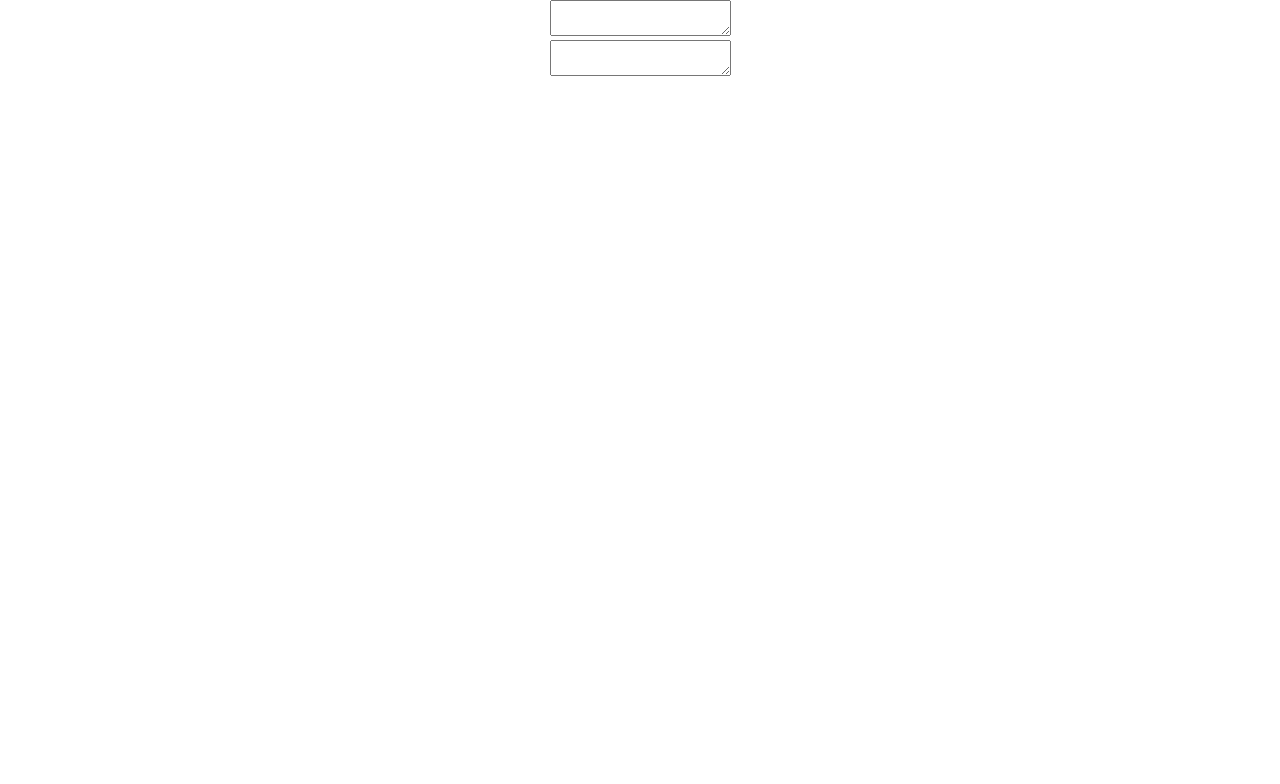
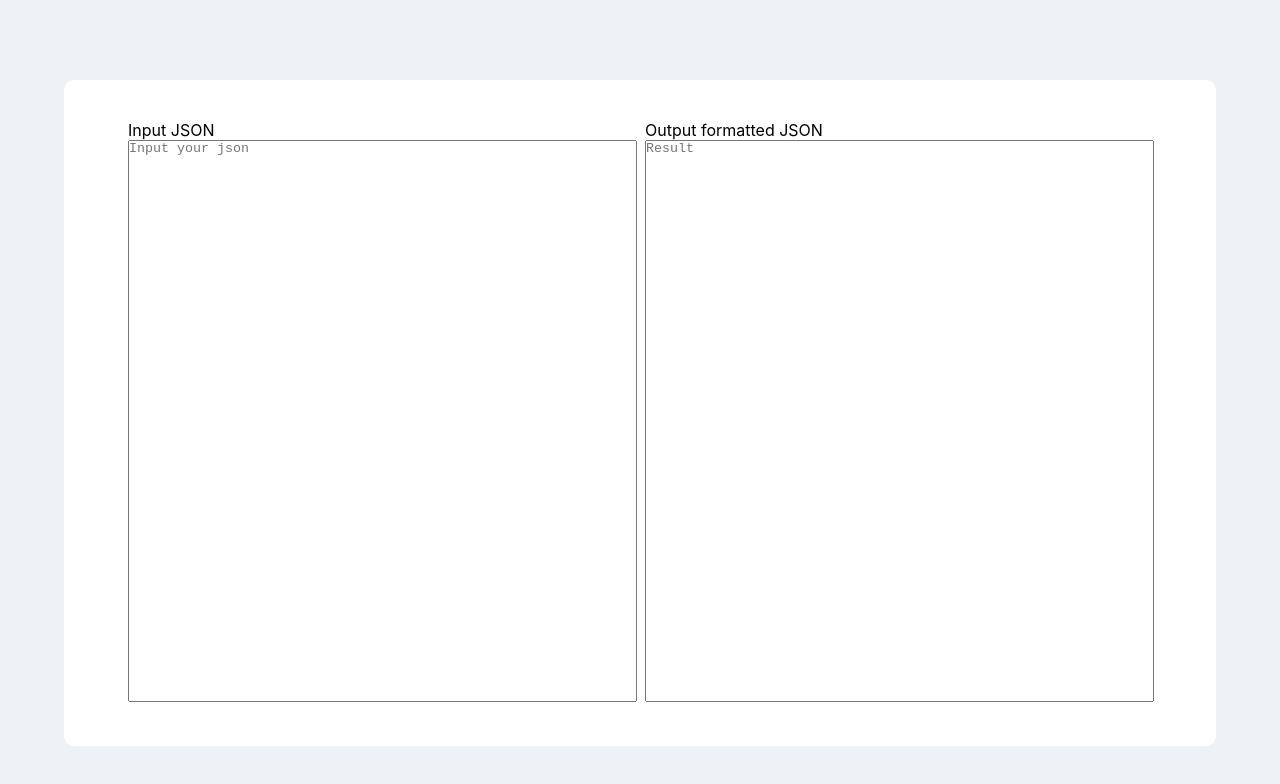
Before and after one commit to Azu0925/json-format, a React (Create React App) app: page / in a window 1280 px wide. Shown: the top 784 px of the page. Built offline with nearby package versions, Linux system fonts and the light colour scheme.

Commit message:
feature: ベータ版

```diff
--- a/src/App.css
+++ /dev/null
@@ -1,38 +0,0 @@
-.App {
-  text-align: center;
-}
-
-.App-logo {
-  height: 40vmin;
-  pointer-events: none;
-}
-
-@media (prefers-reduced-motion: no-preference) {
-  .App-logo {
-    animation: App-logo-spin infinite 20s linear;
-  }
-}
-
-.App-header {
-  background-color: #282c34;
-  min-height: 100vh;
-  display: flex;
-  flex-direction: column;
-  align-items: center;
-  justify-content: center;
-  font-size: calc(10px + 2vmin);
-  color: white;
-}
-
-.App-link {
-  color: #61dafb;
-}
-
-@keyframes App-logo-spin {
-  from {
-    transform: rotate(0deg);
-  }
-  to {
-    transform: rotate(360deg);
-  }
-}
--- a/src/App.tsx
+++ b/src/App.tsx
@@ -1,21 +1,27 @@
 import React, { useState } from 'react'
-import { Textarea } from '@chakra-ui/react'
-import './App.css'
+import { Box, Flex, Textarea, Text } from '@chakra-ui/react'
+import { Header } from './components/headers/Header'
 
 function App() {
   const [jsonText, setJsonText] = useState('')
   const handleChangeInputText = (e: React.ChangeEvent<HTMLTextAreaElement>) =>
     setJsonText(JSON.stringify(JSON.parse(e.target.value), null, 2))
+
   return (
     <div className="App">
-      <div>
-        <form>
-          <Textarea onChange={handleChangeInputText} />
-        </form>
-      </div>
-      <div>
-        <Textarea value={jsonText} readOnly />
-      </div>
+      <Header />
+      <Box w="80vw" p="5vh 5vw" m="0 auto" rounded="10" bgColor="white">
+        <Flex w="100%">
+          <Box w="50%" mr="10px">
+            <Text>Input JSON</Text>
+            <Textarea onChange={handleChangeInputText} w="100%" h="70vh" placeholder="Input your json" resize="none" />
+          </Box>
+          <Box w="50%">
+            <Text>Output formatted JSON</Text>
+            <Textarea value={jsonText} w="100%" h="70vh" placeholder="Result" resize="none" readOnly />
+          </Box>
+        </Flex>
+      </Box>
     </div>
   )
 }
--- /dev/null
+++ b/src/components/headers/Header.tsx
@@ -0,0 +1,15 @@
+import { Box, HStack, Text } from '@chakra-ui/react'
+import React from 'react'
+
+export const Header = () => {
+  return <Box h="10vh"></Box>
+  /*return (
+    <Box h="10vh">
+      <HStack h="100%" ml="10px">
+        <Text color="gray.200" fontSize="large">
+          JSON shaping
+        </Text>
+      </HStack>
+    </Box>
+  )*/
+}
--- a/src/index.css
+++ b/src/index.css
@@ -1,9 +1,14 @@
+* {
+  margin: 0;
+  padding: 0;
+}
 body {
   margin: 0;
   font-family: -apple-system, BlinkMacSystemFont, 'Segoe UI', 'Roboto', 'Oxygen', 'Ubuntu', 'Cantarell', 'Fira Sans',
     'Droid Sans', 'Helvetica Neue', sans-serif;
   -webkit-font-smoothing: antialiased;
   -moz-osx-font-smoothing: grayscale;
+  background-color: #edf2f6;
 }
 
 code {
```
